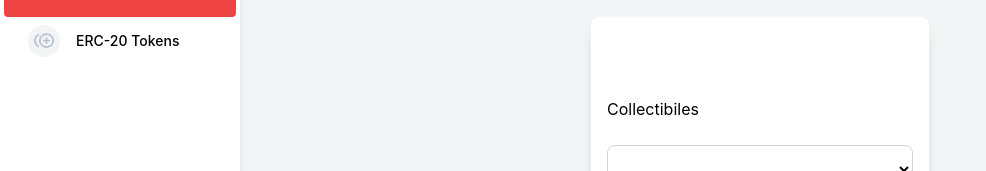
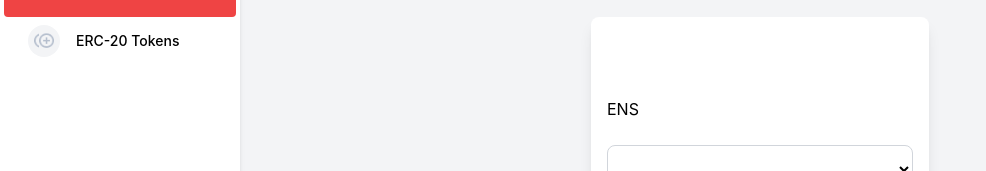
Before and after one commit to kryptocodes/web3rescue, a Next.js app: page /ens in a window 1280 px wide. Shown: the part 223-394 px from the top of the page, without its empty margins (0-986 px from the left). Built offline with nearby package versions, Linux system fonts and the light colour scheme; some icons are missing.

Commit message:
added ENS
Signed-off-by: kryptocodes <srivatsantb@gmail.com>

```diff
--- a/pages/ens.js
+++ b/pages/ens.js
@@ -191,7 +191,7 @@
           <div className="bg-white shadow flex flex-col px-4 mt-12 px-12 py-12 rounded-lg shadow-lg">
 
             <p className="text-black pt-8">
-             Collectibiles
+             ENS
             </p>
             <br />
             <>
```
